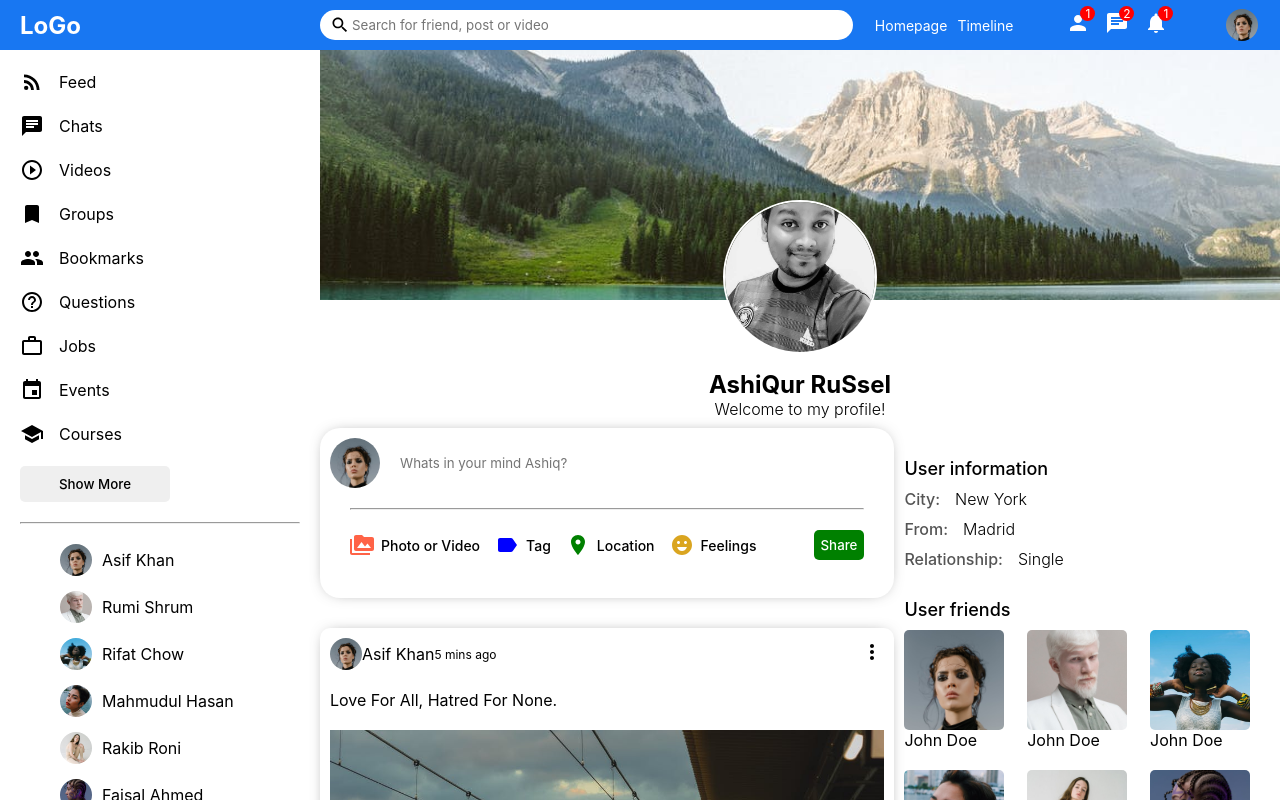
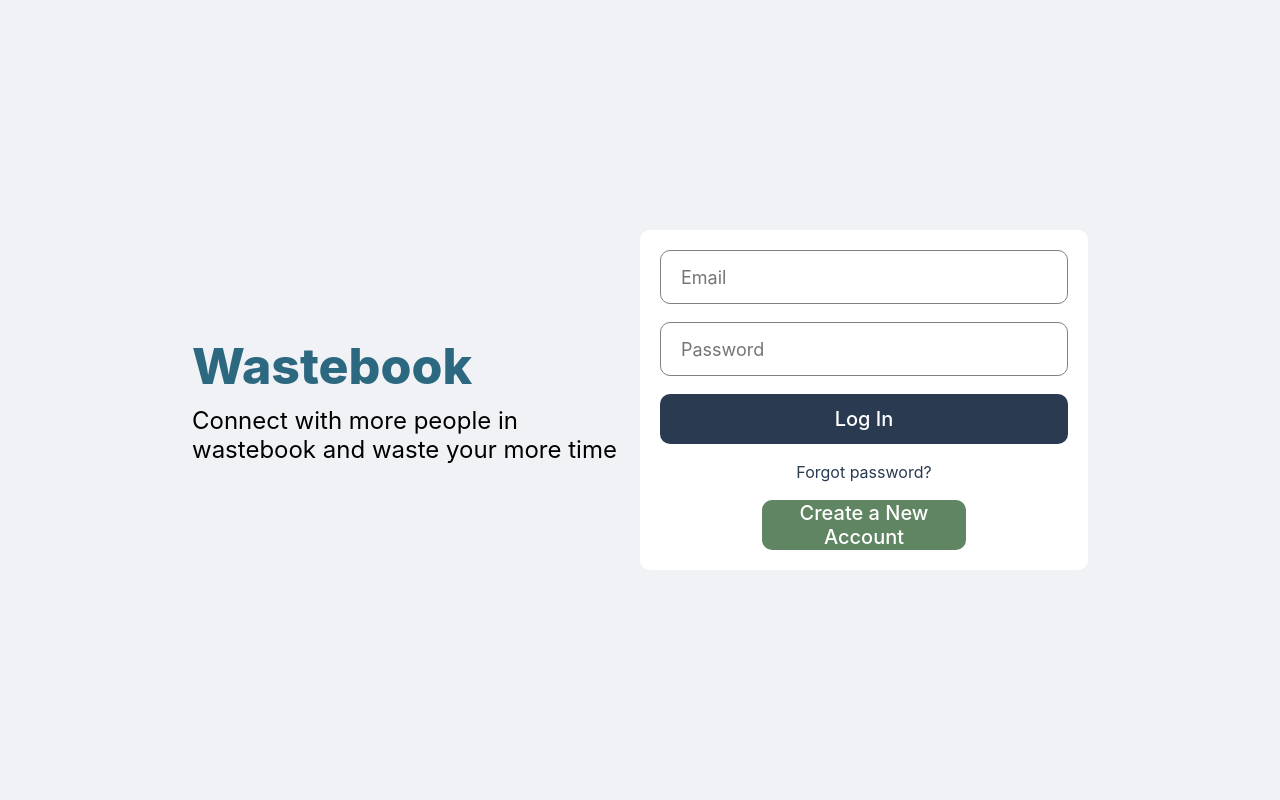
Before and after one commit to ashiqur-russel/React-Social-Media-App, a React (Create React App) app in the folder client/: page / in a window 1280 px wide. Shown: the top 800 px of the page. Built offline with nearby package versions, Linux system fonts and the light colour scheme.

Commit message:
Login page complete

```diff
--- a/client/src/App.js
+++ b/client/src/App.js
@@ -1,7 +1,8 @@
 import React from 'react';
-import Profile from './pages/home/Profile';
+//import Profile from './pages/home/Profile';
+import Login from './pages/login/Login';
 const App = () => {
-  return <div><Profile /></div>;
+  return <div><Login /></div>;
 };
 
 export default App;
--- /dev/null
+++ b/client/src/pages/login/Login.js
@@ -0,0 +1,28 @@
+import React from 'react';
+import "./login.css"
+
+export default function Login() {
+    return (
+        <div className="login">
+            <div className="loginWrapper">
+                <div className="loginLeft">
+                    <h3 className="loginLogo">Wastebook</h3>
+                    <span className='loginDesc'>Connect with more people in wastebook and waste your more time</span>
+                </div>
+
+                <div className="loginRight">
+                    <div className="loginBox">
+                        <input type="text" placeholder='Email' className='loginInput' />
+                        <input type="password" placeholder='Password' className='loginInput' />
+
+                        <button className='loginButton'> Log In</button>
+                        <span className='loginForgot'>Forgot password?</span>
+                        <button className='loginRegisterButton'>Create a New Account</button>
+
+                    </div>
+                </div>
+            </div>
+        </div>
+
+    );
+}
--- /dev/null
+++ b/client/src/pages/login/login.css
@@ -0,0 +1,84 @@
+.login{
+    width: 100vw;
+    height: 100vh;
+    background-color: #f0f2f5;
+    display: flex;
+    align-items: center;
+    justify-content: center;
+}
+
+.loginWrapper{
+    width: 70%;
+    height: 70%;
+    display: flex;
+}
+
+.loginLeft, .loginRight{
+    flex: 1;
+    display: flex;
+    flex-direction: column;
+    justify-content: center;
+}
+
+.loginLogo{
+    font-size: 50px;
+    font-weight: 800;
+    color: rgb(44, 105, 129);
+    margin-bottom: 10px;
+}
+
+.loginDesc{
+    font-size: 24px;
+}
+
+/* login box */
+
+.loginBox{
+    height: 300px;
+    padding: 20px;
+    background-color: white;
+    border-radius: 10px;
+    display: flex;
+    flex-direction: column;
+    justify-content: space-between;
+}
+.loginInput:focus{
+    outline: none;
+}
+
+.loginInput{
+    height: 50px;
+    border-radius: 10px;
+    border: 1px solid gray;
+    font-size: 18px;
+    padding-left: 20px;
+}
+
+.loginButton{
+    height: 50px  ;
+    border-radius: 10px;
+    border: none;
+    background-color: #293a51;
+    color: white;
+    font-size: 20px;
+    font-weight: 500;
+    cursor: pointer;
+}
+
+.loginForgot{
+    text-align: center;
+    color: #293a51;
+}
+
+.loginRegisterButton{
+    width: 50%;
+    align-self: center;
+    height: 50px  ;
+    border-radius: 10px;
+    border: none;
+    background-color: #608562;
+    color: white;
+    font-size: 20px;
+    font-weight: 500;
+    cursor: pointer;
+}
```
